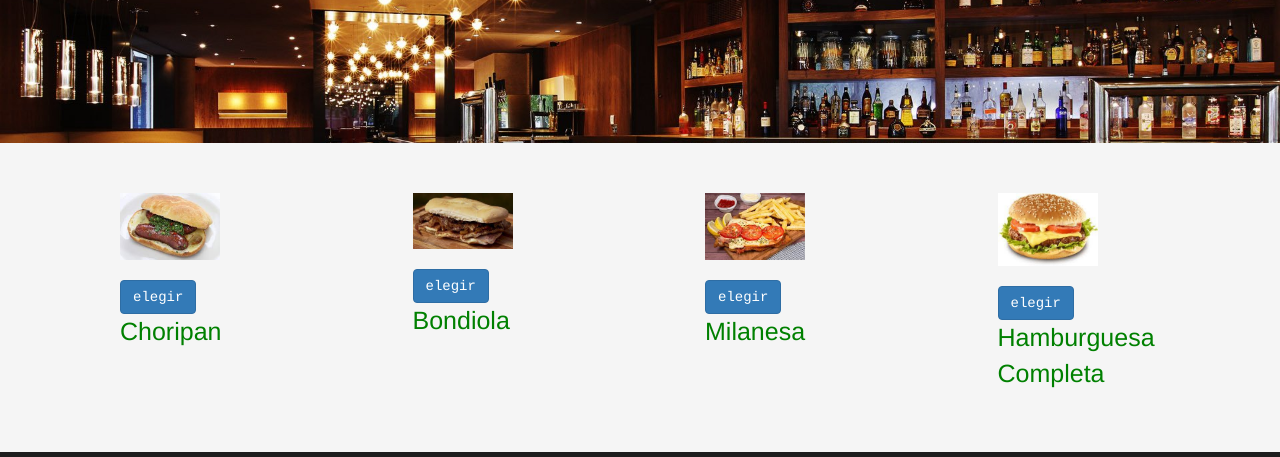
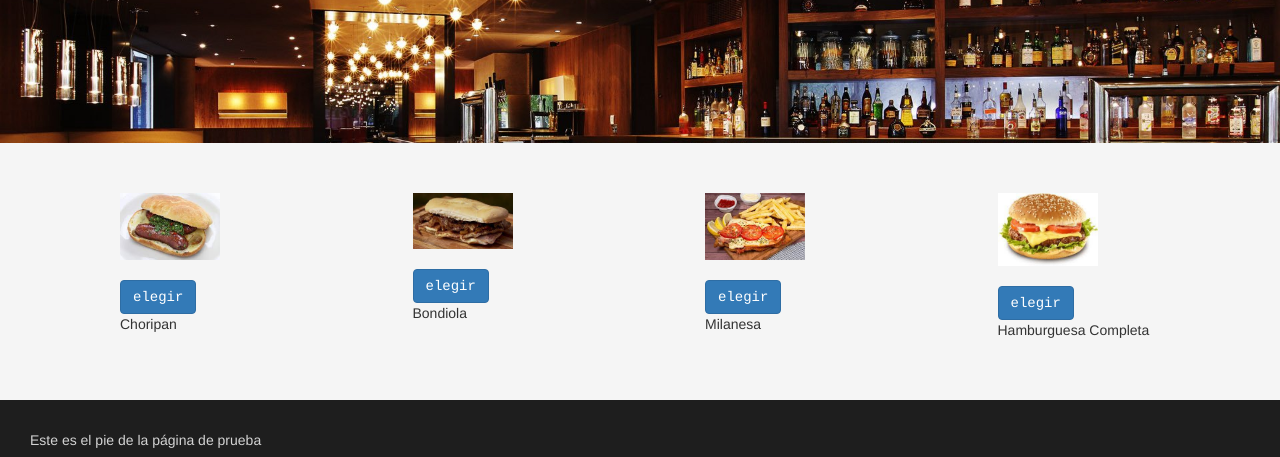
Before and after one commit to Ahromanin/Programacion-de-Nuevas-Tecnologias-1, a plain HTML site: page Carta Resto-Bar/index.html in a window 1280 px wide. Shown: the part 242-699 px from the top of the page. Drawn offline with nearby package versions, Linux system fonts and the light colour scheme.

Commit message:
gr-3-primer-commit

```diff
--- a/Carta Resto-Bar/css/style.css
+++ b/Carta Resto-Bar/css/style.css
@@ -3,12 +3,6 @@
 body{
 
     background: rgb(245,245,245);
-
-    color: green;
-
-    font-size: 25px;
-
-    font-family: Helvetica;
 
   }
 
```
